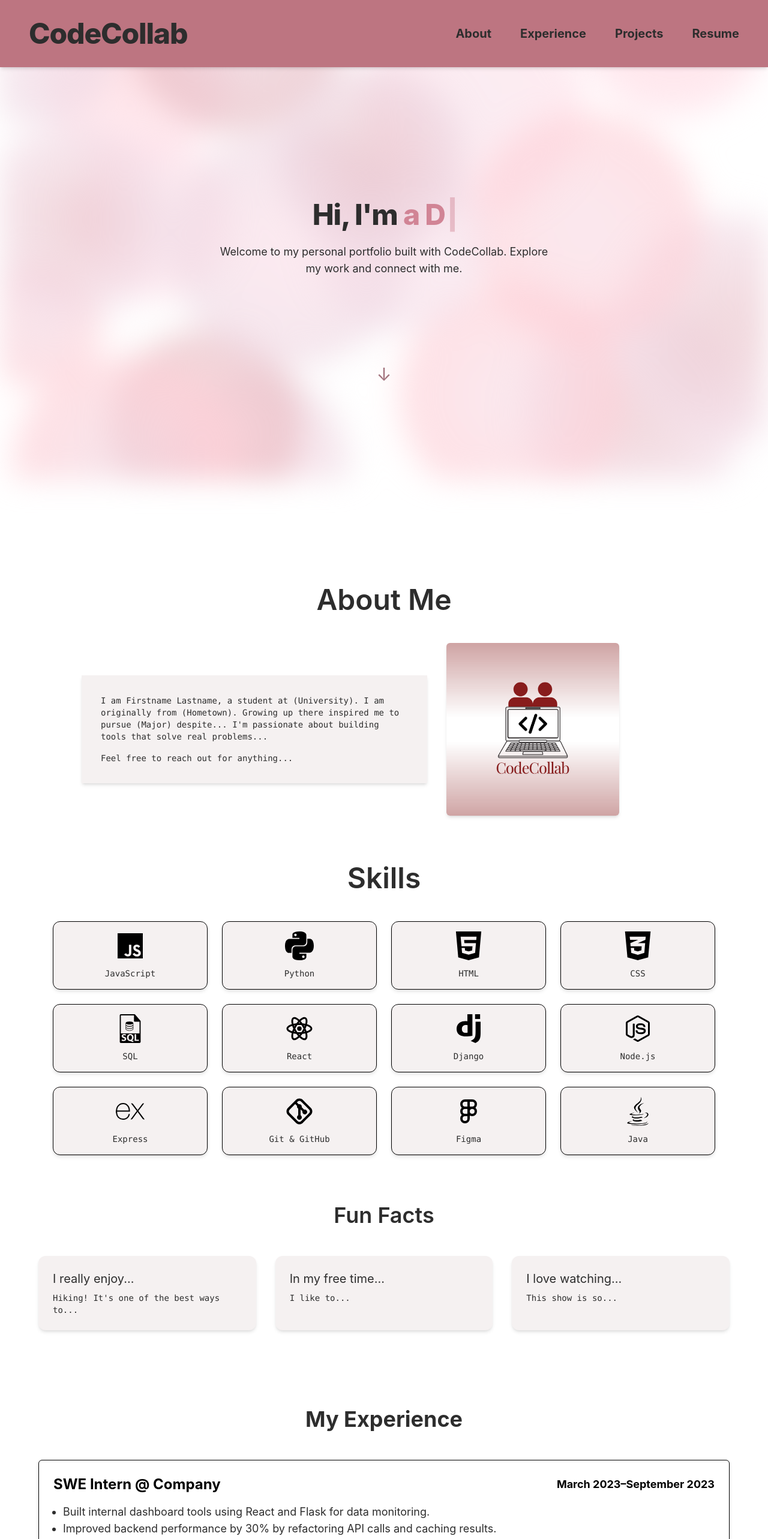
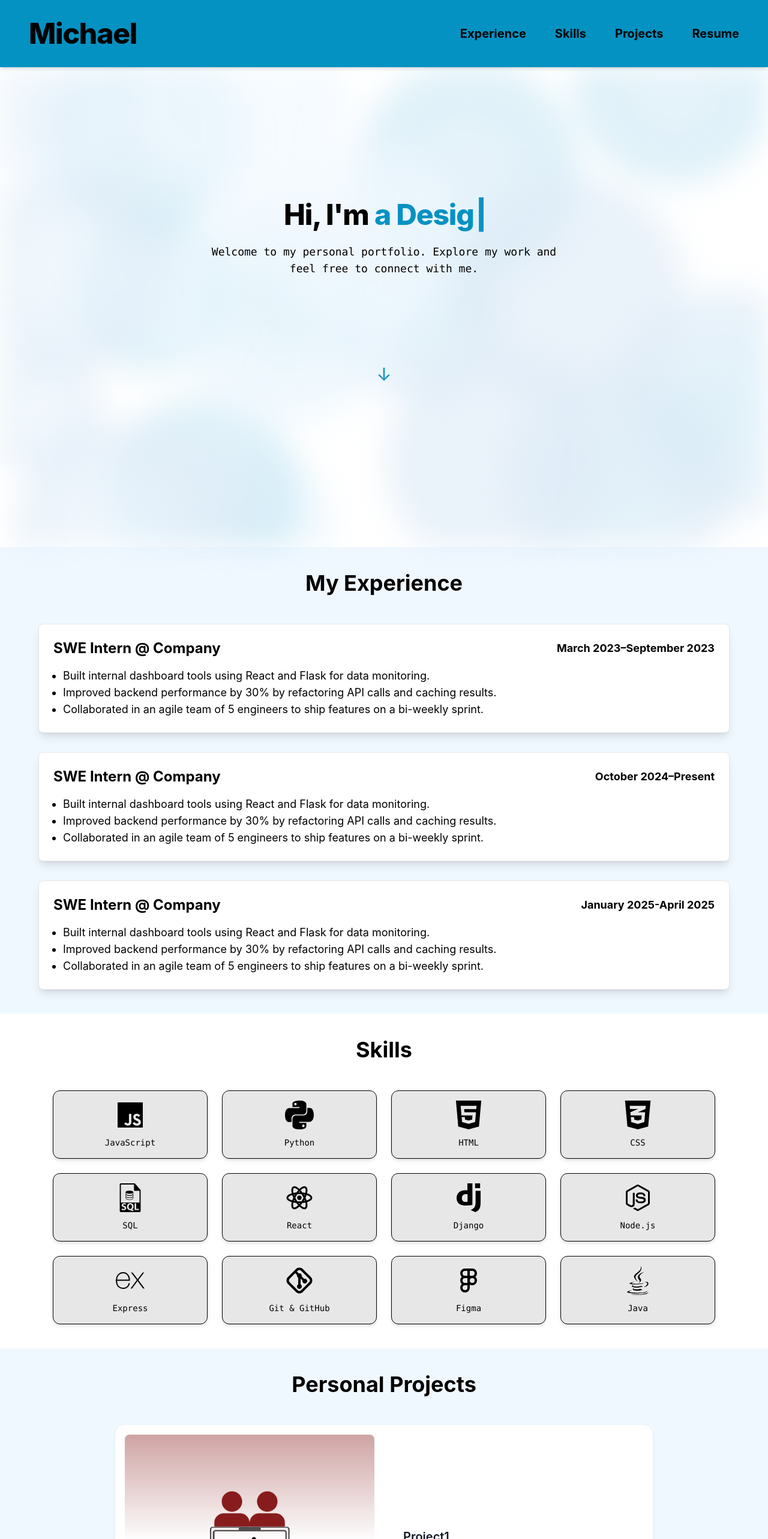
Before and after one commit to montanezm1/personal-website, a React (Vite) app in the folder template/: page / in a window 1280 px wide. Shown: the top 2566 px of the page at 60% size. Built offline with nearby package versions, Linux system fonts and the light colour scheme.

Commit message:
Updated color scheme and adjusted layout

```diff
--- a/template/src/bubblebackground.jsx
+++ b/template/src/bubblebackground.jsx
@@ -1,6 +1,6 @@
 import { useEffect, useRef } from 'react';
 
-const pastelPinks = ['#ffe0e9ff', '#e5b6bd', '#eed8e3', '#ffcfd6', '#f4e0ea'];
+const pastelColor = ['#cae9f5', '#f0f8ff', '#deebf7'];
 
 class Bubble {
   constructor(canvas, ctx) {
@@ -11,8 +11,8 @@
     this.y = Math.random() * canvas.height;
     this.dx = (Math.random() - 0.5) * 4;
     this.dy = (Math.random() - 0.5) * 4;
-    this.colorStart = pastelPinks[Math.floor(Math.random() * pastelPinks.length)];
-    this.colorEnd = pastelPinks[Math.floor(Math.random() * pastelPinks.length)];
+    this.colorStart = pastelColor[Math.floor(Math.random() * pastelColor.length)];
+    this.colorEnd = pastelColor[Math.floor(Math.random() * pastelColor.length)];
   }
 
   draw() {
@@ -130,7 +130,7 @@
   return (
     <canvas
       ref={canvasRef}
-      className="fixed top-0 left-0 w-full h-full -z-10 blur-xl"
+      className="absolute top-0 left-0 w-full h-full -z-10 blur-xl"
       style={{ pointerEvents: 'auto' }} // ensures mouse events register
     />
   );
--- a/template/src/routes/__root.tsx
+++ b/template/src/routes/__root.tsx
@@ -4,33 +4,61 @@
 export const Route = createRootRoute({
   component: RootComponent,
 });
+function RootComponent() {
+  // 🔹 Add this effect here
+  React.useEffect(() => {
+    function onClick(e: MouseEvent) {
+      const target = e.target as HTMLElement | null;
+      if (!target) return;
 
-function RootComponent() {
+      // Find nearest <a href="#...">
+      const anchor = target.closest('a[href^="#"]') as HTMLAnchorElement | null;
+      if (!anchor) return;
+
+      const href = anchor.getAttribute("href");
+      if (!href || !href.startsWith("#")) return;
+
+      const id = href.slice(1);
+      const el = document.getElementById(id);
+      if (!el) return;
+
+      e.preventDefault();
+
+      // Scroll so element top = viewport top
+      const top = el.getBoundingClientRect().top + window.scrollY;
+      window.scrollTo({ top, behavior: "smooth" });
+    }
+
+    document.addEventListener("click", onClick);
+    return () => document.removeEventListener("click", onClick);
+  }, []);
+  // 🔹 End effect
+
   return (
-    <div className="flex flex-col min-h-screen bg-[transparent] text-[#2d2d2d]">
+    <div className="flex flex-col min-h-screen bg-[transparent] text-primary">
       {/* Navbar */}
-      <header className="flex justify-between items-center px-12 py-8 bg-[#bd7581] shadow-md sticky top-0 z-50">
+      <header id="navbar" className="flex justify-between items-center px-12 py-8 bg-primary shadow-md top-0 z-50">
         <a
           href="#home"
           className="text-5xl font-extrabold hover:opacity-80 tracking-tight"
         >
-          CodeCollab
+          Michael
         </a>
         <nav className="flex gap-x-12 text-xl font-bold">
-          <a href="#about" className="hover:text-[#a3747e] transition">
-            About
-          </a>
-          <a href="#experience" className="hover:text-[#a3747e] transition">
+          <a href="#experience" className="hover:text-secondary transition">
             Experience
           </a>
-          <a href="#projects" className="hover:text-[#a3747e] transition">
+          <a href="#skills" className="hover:text-secondary transition">
+            Skills
+          </a>
+          <a href="#projects" className="hover:text-secondary transition">
             Projects
           </a>
           <a
             href="https://www.overleaf.com/latex/templates/jakes-resume/syzfjbzwjncs.pdf"
             target="_blank"
             rel="noopener noreferrer"
-            className="hover:text-[#a3747e] transition"
+            className="hover:text-secondary transition"
           >
             Resume
           </a>
@@ -43,7 +71,7 @@
       </main>
 
       {/* Footer */}
-      <footer className="bg-[#bd7581] py-6 px-4 mt-10 text-[#2d2d2d] shadow-inner">
+      <footer className="bg-primary py-6 px-4 text-primary shadow-inner">
         <div className="max-w-7xl mx-auto flex flex-col md:flex-row items-center justify-between gap-6 animate-fadeIn transition-all duration-700">
           {/* Left: Logo */}
           <div className="flex items-center gap-4">
@@ -53,7 +81,7 @@
               className="w-15 h-15 rounded-full object-cover shadow-md hover:scale-105 transition-transform duration-300"
             />
             <p className="font-semibold text-xl hidden sm:block">
-              UMass CodeCollab
+              Michael Montanez
             </p>
           </div>
 
@@ -64,7 +92,7 @@
                 href="https://www.instagram.com/umasscodecollab/"
                 target="_blank"
                 rel="noopener noreferrer"
-                className="flex items-center gap-3 hover:text-[#a3747e] transition duration-200"
+                className="flex items-center gap-3 hover:text-secondary transition duration-200"
               >
                 <img
                   src="/icons/instagram.svg"
@@ -77,7 +105,7 @@
                 href="https://github.com/supriyaahejib/personal-portfolio-template"
                 target="_blank"
                 rel="noopener noreferrer"
-                className="flex items-center gap-3 hover:text-[#a3747e] transition duration-200"
+                className="flex items-center gap-3 hover:text-secondary transition duration-200"
               >
                 <img src="/icons/github.svg" alt="GitHub" className="w-7 h-7" />
                 <span>GitHub</span>
@@ -86,7 +114,7 @@
                 href="https://www.linkedin.com/in/umasscodecollab/"
                 target="_blank"
                 rel="noopener noreferrer"
-                className="flex items-center gap-3 hover:text-[#a3747e] transition duration-200"
+                className="flex items-center gap-3 hover:text-secondary transition duration-200"
               >
                 <img
                   src="/icons/linkedin.svg"
@@ -100,7 +128,7 @@
         </div>
 
         <p className="text-xs mt-0 text-center opacity-70">
-          &copy; 2025 UMass CodeCollab
+          &copy; 2025 Michael Montanez
         </p>
       </footer>
     </div>
--- a/template/src/routes/about.tsx
+++ /dev/null
@@ -1,92 +0,0 @@
-// src/routes/about.tsx
-import { motion } from "framer-motion";
-export default function AboutSection() {
-  return (
-    <section
-      id="about"
-      className="bg-white text-[#2d2d2d] min-h-screen px-6 py-16"
-    >
-      <h2 className="text-5xl font-semibold text-center mb-12">About Me</h2>
-      <div className="flex flex-col md:flex-row items-center gap-8 max-w-6xl mx-auto">
-        {/* Bio box - padding to left*/}
-        <motion.div className="bg-[#f5f1f1] p-6 md:p-8  max-w-xl text-left font-mono text-sm shadow-md ml-18">
-          <p>
-            I am Firstname Lastname, a student at (University). I am originally
-            from (Hometown). Growing up there inspired me to pursue (Major)
-            despite... I'm passionate about building tools that solve real
-            problems...
-          </p>
-          <p className="mt-4">Feel free to reach out for anything...</p>
-        </motion.div>
-
-        {/* Image (personal image or can be removed) */}
-        <motion.img
-          src="/codeLogo.png"
-          alt="profile"
-          className="w-72 h-auto rounded-md shadow-md"
-        />
-      </div>
-
-      {/* Skills Section */}
-      <h3 className="text-5xl font-semibold text-center mb-12 mt-20">Skills</h3>
-      <div className="grid grid-cols-2 sm:grid-cols-3 md:grid-cols-4 gap-6 max-w-6xl mx-auto px-6">
-        {[
-          { name: "JavaScript", logo: "/icons/js.svg" },
-          { name: "Python", logo: "/icons/py.svg" },
-          { name: "HTML", logo: "/icons/html.svg" },
-          { name: "CSS", logo: "/icons/css.svg" },
-          { name: "SQL", logo: "/icons/sql.svg" },
-          { name: "React", logo: "/icons/react.svg" },
-          { name: "Django", logo: "/icons/dj.svg" },
-          { name: "Node.js", logo: "/icons/nodejs.svg" },
-          { name: "Express", logo: "/icons/express.svg" },
-          { name: "Git & GitHub", logo: "/icons/git.svg" },
-          { name: "Figma", logo: "/icons/figma.svg" },
-          { name: "Java", logo: "/icons/java.svg" },
-        ].map((skill, index) => (
-          <motion.div
-            /* spring animation */
-            key={index}
-            whileHover={{ scale: 1.05 }}
-            transition={{
-              type: "spring",
-              stiffness: 500,
-              damping: 10,
-            }}
-            className="group bg-[#f5f1f1] hover:bg-[#f7c5d3] transition-colors duration-300 p-4 rounded-xl border border-[#000000] shadow-md flex flex-col items-center text-center"
-          >
-            <img
-              src={skill.logo}
-              alt={skill.name}
-              className="w-12 h-12 mb-3 transition-transform duration-300 group-hover:scale-110"
-            />
-            <span className="font-mono text-sm">{skill.name}</span>
-          </motion.div>
-        ))}
-      </div>
-
-      {/* Fun Facts */}
-      <h3 className="text-4xl font-semibold text-center mt-20 mb-12">
-        Fun Facts
-      </h3>
-      <div className="grid grid-cols-1 md:grid-cols-3 gap-8 max-w-6xl mx-auto">
-        <div className="bg-[#f5f1f1] p-6 rounded-xl  shadow-md">
-          <div className="text-xl mb-2">I really enjoy...</div>
-          <p className="font-mono text-sm">
-            Hiking! It's one of the best ways to...
-          </p>
-        </div>
-
-        <div className="bg-[#f5f1f1] p-6 rounded-xl shadow-md">
-          <div className="text-xl mb-2">In my free time...</div>
-          <p className="font-mono text-sm">I like to...</p>
-        </div>
-
-        <div className="bg-[#f5f1f1] p-6 rounded-xl  shadow-md">
-          <div className="text-xl mb-2">I love watching...</div>
-          <p className="font-mono text-sm">This show is so...</p>
-        </div>
-      </div>
-    </section>
-  );
-}
--- a/template/src/routes/experience.tsx
+++ b/template/src/routes/experience.tsx
@@ -3,9 +3,9 @@
   return (
     <section
       id="experience"
-      className="bg-[white] max-h-100vh py-16 mb-12 px-4 sm:px-6 lg:px-8"
+      className=" bg-[#f0f8ff] pt-10 pb-10 px-6"
     >
-      <h2 className="text-3xl sm:text-4xl font-bold text-center mx-auto mb-12 text-[#2d2d2d]">
+      <h2 className="text-3xl sm:text-4xl font-bold text-center mx-auto mb-12 text-primary">
         My Experience
       </h2>
       <div className="grid grid-cols-1 gap-8 max-w-6xl mx-auto">
@@ -21,7 +21,7 @@
           }}
         >
           <motion.div
-            className="bg-[white] p-6 rounded-md border border-[#000000] shadow-md "
+            className="bg-white p-6 rounded-lg shadow-lg border border-gray-200"
             whileHover={{ scale: 1.05 }}
           >
             <div className="flex justify-between items-center mb-4 text-black">
@@ -56,7 +56,7 @@
           }}
         >
           <motion.div
-            className="bg-[white] p-6 rounded-md border border-[#000000] shadow-md"
+            className="bg-white p-6 rounded-lg shadow-lg border border-gray-200"
             whileHover={{ scale: 1.05 }}
           >
             <div className="flex justify-between items-center mb-4 text-black">
@@ -92,7 +92,7 @@
           }}
         >
           <motion.div
-            className="bg-[white] p-6 rounded-md border border-[#000000] shadow-md"
+            className="bg-white p-6 rounded-lg shadow-lg border border-gray-200"
             whileHover={{ scale: 1.05 }}
           >
             <div className="flex justify-between items-center mb-4 text-black">
--- a/template/src/routes/index.tsx
+++ b/template/src/routes/index.tsx
@@ -1,10 +1,11 @@
 import { createFileRoute } from "@tanstack/react-router";
 import { Typewriter } from "react-simple-typewriter";
-import AboutSection from "../routes/about";
+import SkillsSection from "./skills";
 import ProjectsSection from "../routes/project";
 import ExperienceSection from "../routes/experience";
 import BubbleBackground from "../bubblebackground";
 import { motion } from "framer-motion";
+
 
 export const Route = createFileRoute("/")({
   component: RouteComponentMainPage,
@@ -13,14 +14,15 @@
 function RouteComponentMainPage() {
   return (
     <div className="relative overflow-hidden">
-      {/* Bubble Background */}
-      <BubbleBackground />
+
 
       {/* Landing Page Section */}
       <section
         id="home"
         className="min-h-screen flex flex-col justify-center items-center text-center px-6 relative z-10"
       >
+        {/* Bubble Background */}
+        <BubbleBackground />
         <motion.div
           className="-translate-y-12"
           /* appearance animation */
@@ -31,11 +33,11 @@
         >
           <h1 className="text-5xl font-extrabold mb-6 tracking-tight">
             Hi, I'm{" "}
-            <span className="text-[#d18495]">
+            <span className="text-third">
               <Typewriter
                 words={[
-                  "Your Name",
-                  "a CodeCollab Dev",
+                  "Michael Montanez",
+                  "a Dev",
                   "a Designer",
                   "a Developer",
                   "a Student",
@@ -49,25 +51,25 @@
               />
             </span>
           </h1>
-          <p className="text-lg text-[#2d2d2d] max-w-xl">
-            Welcome to my personal portfolio built with CodeCollab. Explore my
-            work and connect with me.
+          <p className="text-lg text-primary max-w-xl font-mono">
+            Welcome to my personal portfolio. Explore my
+            work and feel free to connect with me.
           </p>
         </motion.div>
 
         {/* Arrow */}
         <div className="mt-24">
-          <a href="#about" className="animate-bounce text-3xl text-[#a3747e]">
+          <a href="#experience" className="animate-bounce text-3xl text-third">
             ↓
           </a>
         </div>
       </section>
 
-      {/* About Section */}
-      <AboutSection />
-
       {/* Experience Section */}
       <ExperienceSection />
+
+      {/* Skills Section */}
+      <SkillsSection />
 
       {/* Projects Section */}
       <ProjectsSection />
--- a/template/src/routes/project.tsx
+++ b/template/src/routes/project.tsx
@@ -35,9 +35,9 @@
   return (
     <div
       id="projects"
-      className="bg-transparent min-h-screen py-12 px-4 sm:px-6 lg:px-8"
+      className="bg-[#f0f8ff] pt-10 pb-10 px-6"
     >
-      <h2 className="text-3xl sm:text-4xl font-bold text-center mx-auto mb-12 text-[#2d2d2d]">
+      <h2 className="text-3xl sm:text-4xl font-bold text-center mx-auto mb-12 text-primary">
         Personal Projects
       </h2>
       <div className="space-y-12 gap-8 max-w-4xl mx-auto">
@@ -49,7 +49,7 @@
           return (
             <motion.div
               key={project.id}
-              className="flex flex-col md:flex-row bg-[#f9fafb] rounded-2xl shadow-sm overflow-hidden"
+              className="flex flex-col md:flex-row bg-[#ffffff] rounded-2xl shadow-sm overflow-hidden"
               /* appearing animation */
               initial={{ opacity: 0 }}
               whileInView={{ opacity: 1 }}
--- /dev/null
+++ b/template/src/routes/skills.tsx
@@ -0,0 +1,48 @@
+// src/routes/about.tsx
+import { motion } from "framer-motion";
+export default function SkillsSection() {
+  return (
+    <section
+      id="skills"
+      className="bg-third text-primary pt-10 pb-10 px-6"
+    >
+      {/* Skills Section */}
+      <h2 className="text-3xl sm:text-4xl font-bold text-center mx-auto mb-12 text-primary">Skills</h2>
+      <div className="grid grid-cols-2 sm:grid-cols-3 md:grid-cols-4 gap-6 max-w-6xl mx-auto px-6">
+        {[
+          { name: "JavaScript", logo: "/icons/js.svg" },
+          { name: "Python", logo: "/icons/py.svg" },
+          { name: "HTML", logo: "/icons/html.svg" },
+          { name: "CSS", logo: "/icons/css.svg" },
+          { name: "SQL", logo: "/icons/sql.svg" },
+          { name: "React", logo: "/icons/react.svg" },
+          { name: "Django", logo: "/icons/dj.svg" },
+          { name: "Node.js", logo: "/icons/nodejs.svg" },
+          { name: "Express", logo: "/icons/express.svg" },
+          { name: "Git & GitHub", logo: "/icons/git.svg" },
+          { name: "Figma", logo: "/icons/figma.svg" },
+          { name: "Java", logo: "/icons/java.svg" },
+        ].map((skill, index) => (
+          <motion.div
+            /* spring animation */
+            key={index}
+            whileHover={{ scale: 1.05 }}
+            transition={{
+              type: "spring",
+              stiffness: 500,
+              damping: 10,
+            }}
+            className="group bg-[#e7e7e7] hover:bg-[#a8e7f5] transition-colors duration-300 p-4 rounded-xl border border-[#000000] shadow-md flex flex-col items-center text-center"
+          >
+            <img
+              src={skill.logo}
+              alt={skill.name}
+              className="w-12 h-12 mb-3 transition-transform duration-300 group-hover:scale-110"
+            />
+            <span className="font-mono text-sm">{skill.name}</span>
+          </motion.div>
+        ))}
+      </div>
+    </section>
+  );
+}
--- a/template/src/styles/index.css
+++ b/template/src/styles/index.css
@@ -2,8 +2,28 @@
 
 /* All of this is temporary and can be removed when doing tailwind
 
-Update: Removed by Arshiya
- */
+/* Define your theme colors */
+:root {
+  --color-primary: #0492c2;
+  --color-secondary: #c5c6c7;
+  --color-third: #ffffff
+  --color-text: #000000;
+  --color-text-secondary: #ffffff;
+  --color-text-third: #0492c2;
+}
+
+/* Map them to Tailwind utility classes */
+@layer utilities {
+  .bg-primary { background-color: var(--color-primary); }
+  .bg-secondary { background-color: var(--color-secondary); }
+  .bg-third { background-color: var(--color-third); }
+  .text-primary { color: var(--color-text); }
+  .text-secondary { color: var(--color-text-secondary); }
+  .text-third { color: var(--color-text-third)}
+  .text-text { color: var(--color-text); }
+  .hover\:text-secondary:hover { color: #63c5da; }
+}
+
 html {
     scroll-behavior: smooth;
     /* Important for correct mapping */
```
